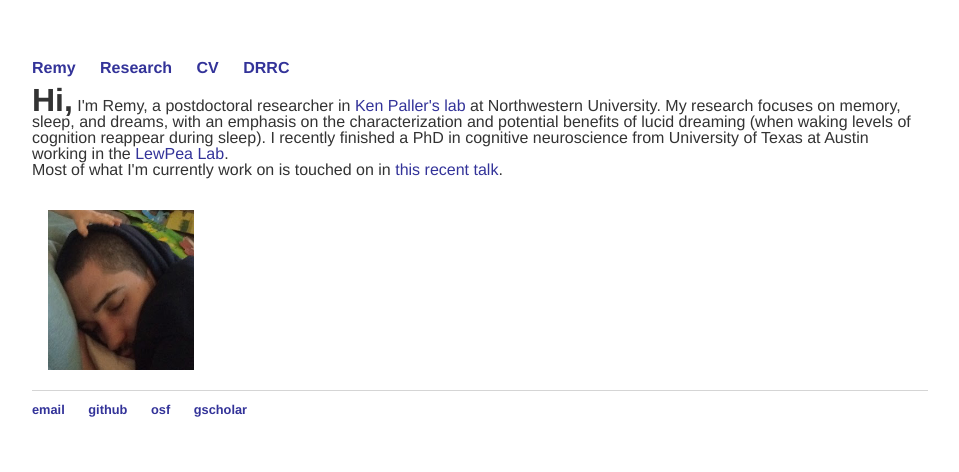
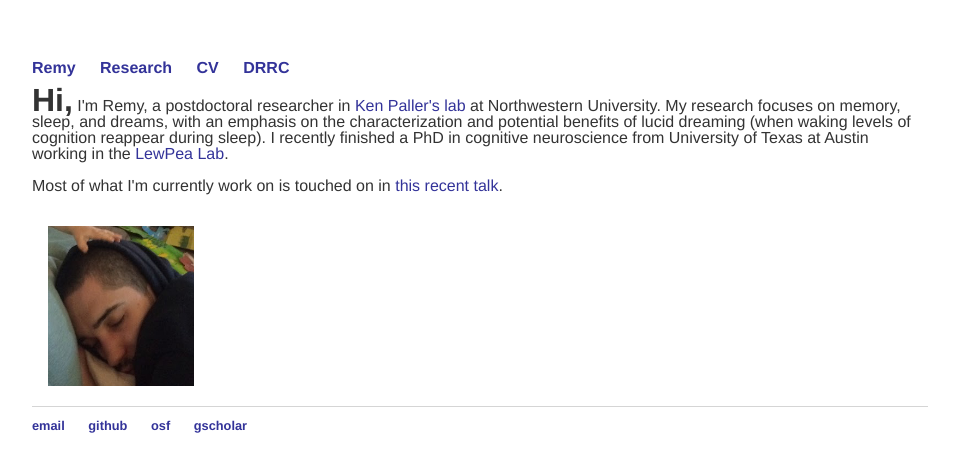
Before and after one commit to remrama/remrama.github.io, a Jekyll site: the page built from index.html, in a window 1280 px wide. Shown: the top 472 px of the page, without its empty margins (160-1119 px from the left). Built offline with Jekyll 4.4.1, drawn with Linux system fonts in a browser that asks for light colours.

Commit message:
spac ing

```diff
--- a/index.html
+++ b/index.html
@@ -6,7 +6,8 @@ title: Remy Mallett
 <div class="blurb">
     <p>
         <b><span style="font-size: 2em">Hi,</span></b> I'm Remy, a postdoctoral researcher in <a href="https://pallerlab.psych.northwestern.edu/">Ken Paller's lab</a> at Northwestern University. My research focuses on memory, sleep, and dreams, with an emphasis on the characterization and potential benefits of lucid dreaming (when waking levels of cognition reappear during sleep). I recently finished a PhD in cognitive neuroscience from University of Texas at Austin working in the <a href="https://lewpealab.psy.utexas.edu/">LewPea Lab</a>.
-        <br>
+    </p>
+    <p>
         Most of what I'm currently work on is touched on in <a href="https://youtu.be/iH2FUE8OC9w?t=4113">this recent talk</a>.
     </p>
 
```
